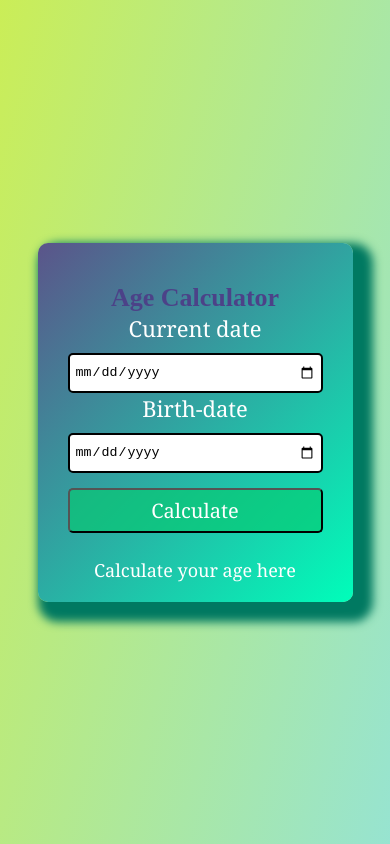
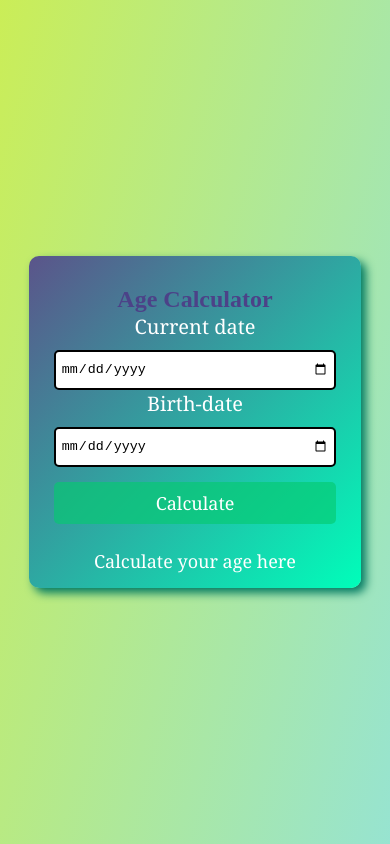
Before and after one commit to Eriya18/Age_Calc, a plain HTML site: page index.html in a window 390 px wide. Drawn offline with Linux system fonts and the light colour scheme.

Commit message:
Update age.css

```diff
--- a/age.css
+++ b/age.css
@@ -1,7 +1,7 @@
 * {
     margin: 0;
     padding: 0;
-    box-sizing: border-box; /* Ensures padding doesn't affect width */
+    box-sizing: border-box; /* Ensures padding doesn’t affect width */
 }
 
 body {
@@ -16,9 +16,9 @@ body {
 
 .box {
     width: 90%;
-    max-width: 500px; /* Keeps it from getting too wide */
+    max-width: 400px; /* Limits width on larger screens */
     background: linear-gradient(135deg, #5b548a, #00feba);
-    box-shadow: 10px 10px 10px 10px #007961;
+    box-shadow: 5px 5px 10px #007961;
     padding: 20px;
     border-radius: 10px;
 }
@@ -29,63 +29,72 @@ body {
 
 .date h1 {
     color: #4c4288;
-    font-size: 32px;
-    margin-top: 10px;
+    font-size: 28px;
+    margin-top: 5px;
 }
 
 .date p {
     color: #fff;
-    font-size: 28px;
+    font-size: 24px;
     font-weight: 400;
     font-family: Georgia, 'Times New Roman', Times, serif;
 }
 
+/* Input Fields */
 #crnt, #dob {
     height: 40px;
-    width: 100%; /* Full width */
+    width: 100%; /* Full width for better usability */
     border-radius: 5px;
     border: 2px solid black;
     padding: 5px;
     margin-top: 10px;
 }
 
+/* Button */
 .button {
-    height: 50px;
-    width: 100%;
+    height: 45px;
+    width: 100%; /* Full width */
     font-family: Georgia, 'Times New Roman', Times, serif;
-    font-size: 24px;
+    font-size: 20px;
     border-radius: 5px;
     background-color: #06ca6fa3;
     color: white;
     cursor: pointer;
     margin-top: 15px;
+    border: none;
 }
 
 button:hover {
     background-color: #007961;
-    transition: 0.5s;
+    transition: 0.4s;
 }
 
+/* Result Section */
 #result {
-    font-size: 22px;
+    font-size: 20px;
     color: #fff;
     margin-top: 15px;
     font-family: Georgia, 'Times New Roman', Times, serif;
 }
 
-/* Responsive Design */
-@media (max-width: 600px) {
+/* 📱 Mobile-Friendly Adjustments */
+@media (max-width: 500px) {
+    .box {
+        width: 95%; /* Slightly larger for small screens */
+        padding: 15px;
+    }
+
     .date h1 {
-        font-size: 26px;
+        font-size: 24px;
     }
 
     .date p {
-        font-size: 22px;
+        font-size: 20px;
     }
 
     .button {
-        font-size: 20px;
-        height: 45px;
+        font-size: 18px;
+        height: 42px;
     }
 
     #result {
```
